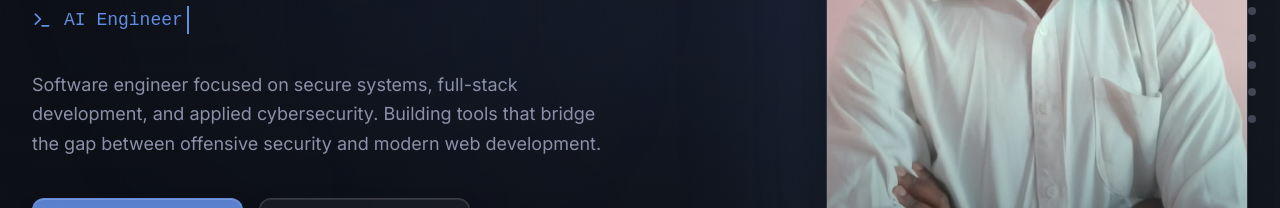
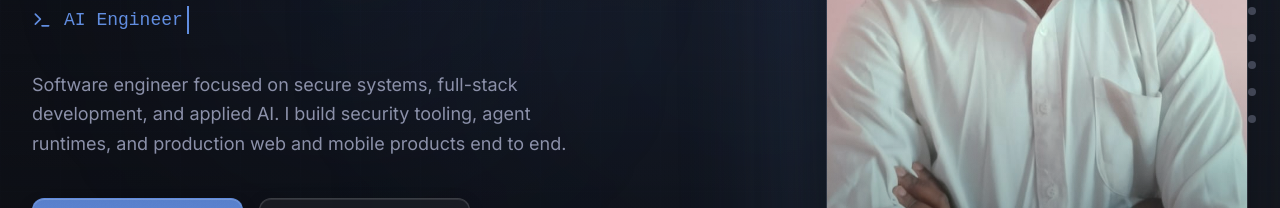
Before and after one commit to joemunene-by/My-Portfolio, a Next.js app: page / in a window 1280 px wide. Shown: the part 349-557 px from the top of the page. Built offline with nearby package versions, Linux system fonts and the light colour scheme; no server answers.

Commit message:
content: tighten hero subheading to concrete, senior phrasing

```diff
--- a/src/components/Hero.tsx
+++ b/src/components/Hero.tsx
@@ -130,8 +130,8 @@ export default function Hero() {
               variants={itemVariants}
               className="text-text-muted text-base sm:text-lg max-w-xl mb-10 leading-relaxed"
             >
-              Software engineer focused on secure systems, full-stack development, and applied cybersecurity.
-              Building tools that bridge the gap between offensive security and modern web development.
+              Software engineer focused on secure systems, full-stack development, and applied AI.
+              I build security tooling, agent runtimes, and production web and mobile products end to end.
             </motion.p>
 
             <motion.div
```
